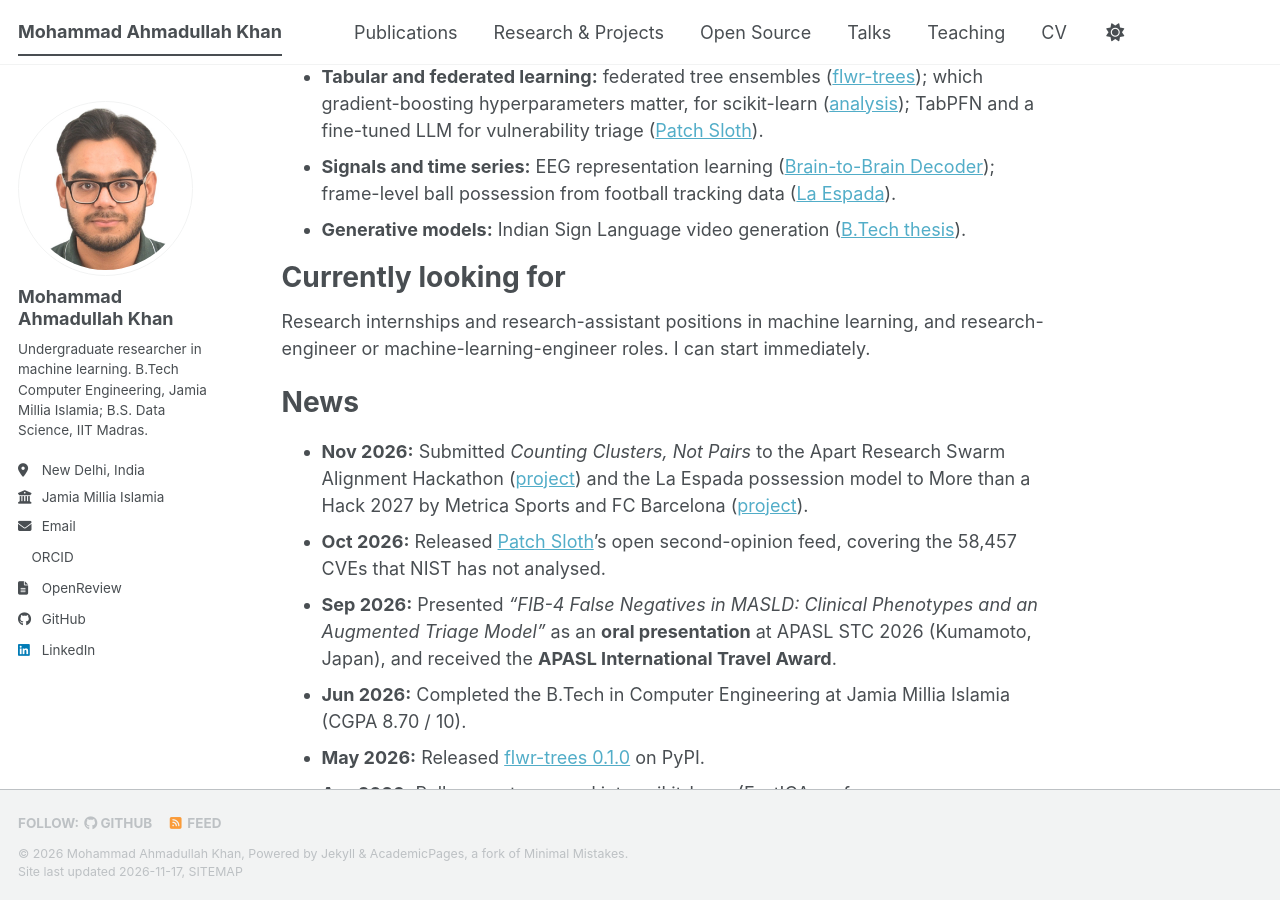
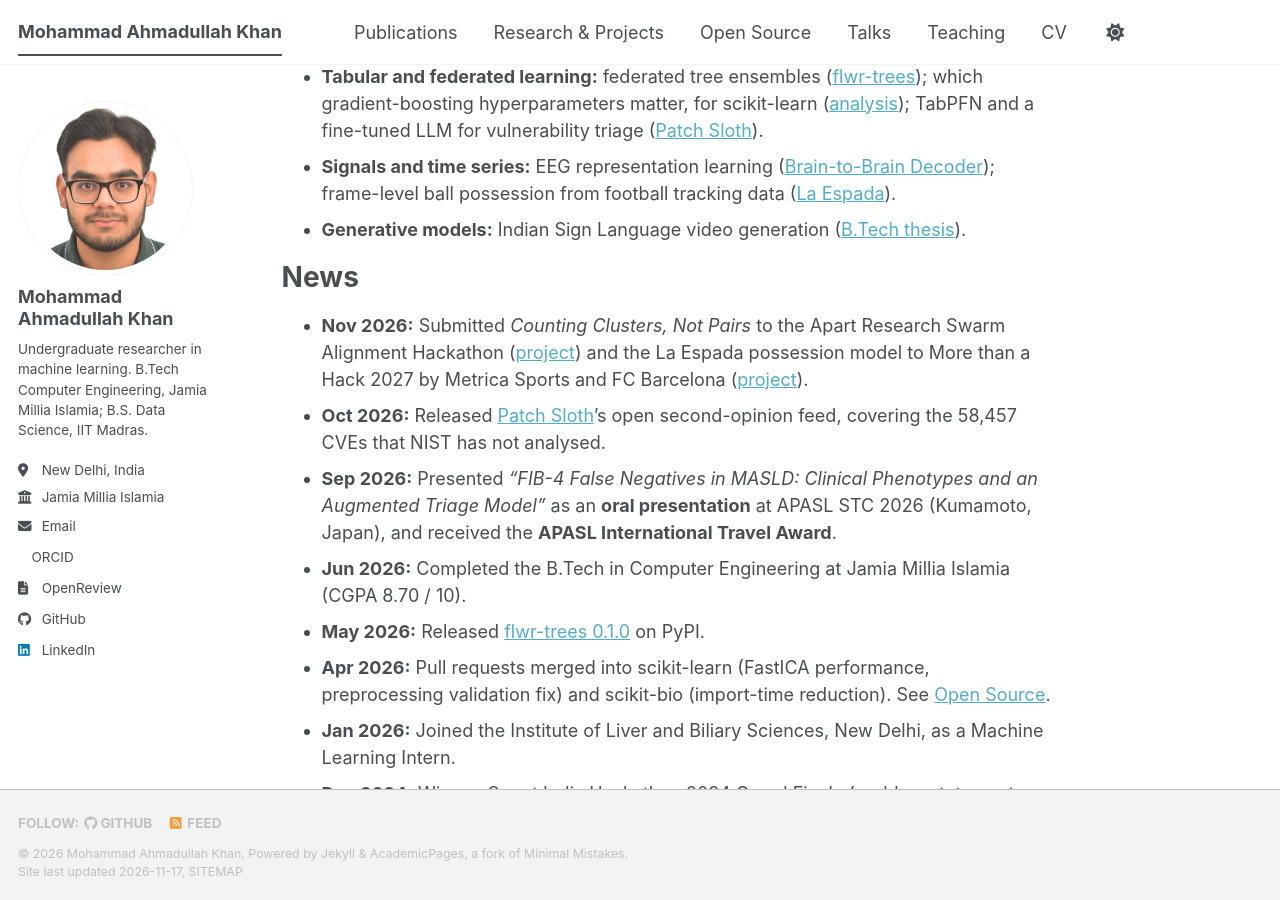
Before and after one commit to MAUK9086/MAUK9086.github.io, a Jekyll site: the page built from _pages/about.md, in a window 1280 px wide and 900 px high, scrolled down 785 px. Built offline with Jekyll 4.4.1, drawn with Linux system fonts in a browser that asks for light colours; a style sheet for code colours, icons or effects is not loaded.

Commit message:
About: remove the 'Currently looking for' section

```diff
--- a/_pages/about.md
+++ b/_pages/about.md
@@ -20,10 +20,6 @@ Areas I have worked in
 - **Tabular and federated learning:** federated tree ensembles ([flwr-trees](/portfolio/flwr-trees)); which gradient-boosting hyperparameters matter, for scikit-learn ([analysis](/open-source/)); TabPFN and a fine-tuned LLM for vulnerability triage ([Patch Sloth](/portfolio/patch-sloth)).
 - **Signals and time series:** EEG representation learning ([Brain-to-Brain Decoder](/portfolio/dyadic-eeg-cebra)); frame-level ball possession from football tracking data ([La Espada](/portfolio/la-espada-possession)).
 - **Generative models:** Indian Sign Language video generation ([B.Tech thesis](/publication/2026-05-isl-video-generation-thesis)).
-
-Currently looking for
-======
-Research internships and research-assistant positions in machine learning, and research-engineer or machine-learning-engineer roles. I can start immediately.
 
 News
 ======
```
